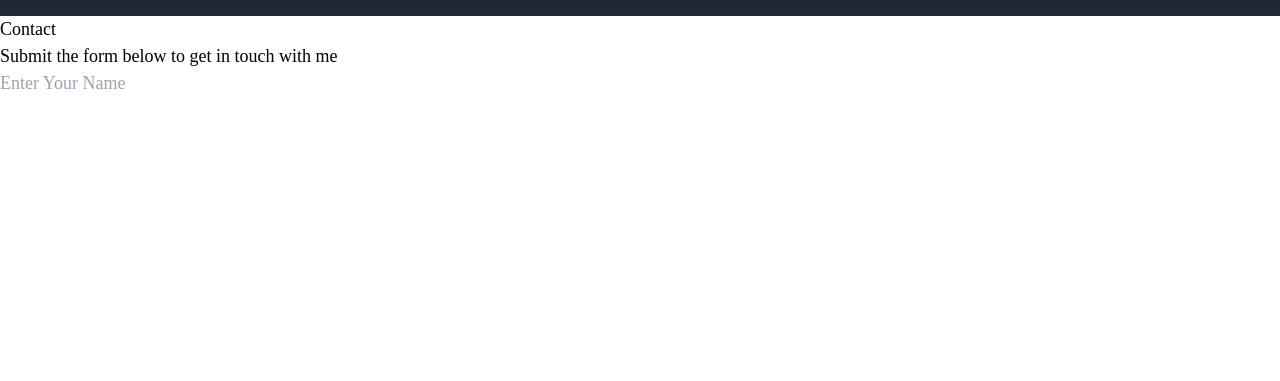
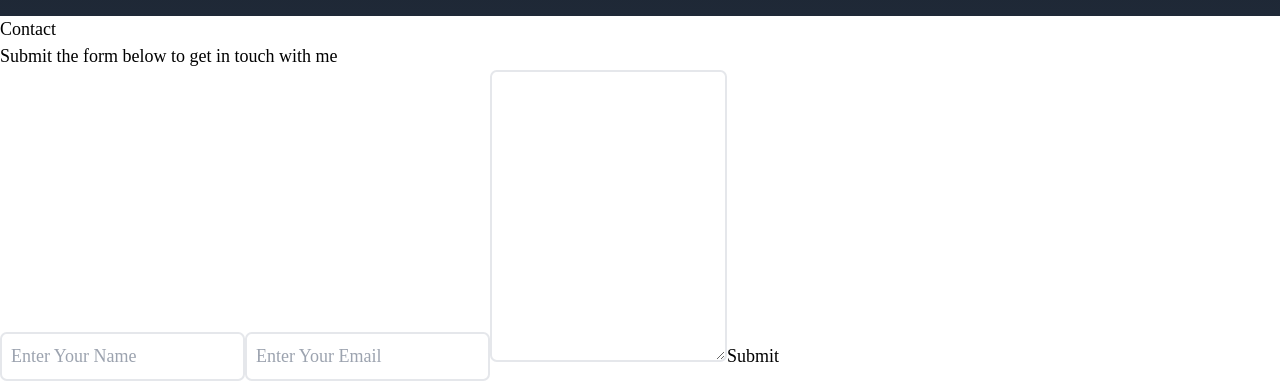
Before and after one commit to xclusive-3G/myProfile, a React (Create React App) app: page / in a window 1280 px wide. Shown: the part 3786-4167 px from the top of the page. Before the commit the page ends 3883 px from the top, so only its background shows below. Built offline with nearby package versions, Linux system fonts and the light colour scheme; a web font is replaced by a local one.

Commit message:
partially done with the contact segment

```diff
--- a/src/components/Contact.jsx
+++ b/src/components/Contact.jsx
@@ -12,7 +12,11 @@
                 </p>
                 <div>
                     <form action=''>
-                        <input type="text" name='' placeholder='Enter Your Name' />
+                        <input type="text" name='name' placeholder='Enter Your Name' className='p-2 bg-transparent border-2 rounded-md text-white focus:outline-none' />
+
+                        <input type="text" name='email' placeholder='Enter Your Email' className='p-2 bg-transparent border-2 rounded-md text-white focus:outline-none' />
+                        <textarea name="message" rows="10" className='p-2 bg-transparent border-2 rounded-md text-white focus:outline-none'></textarea>
+                        <button>Submit</button>
                     </form>
                 </div>
             </div>
```
